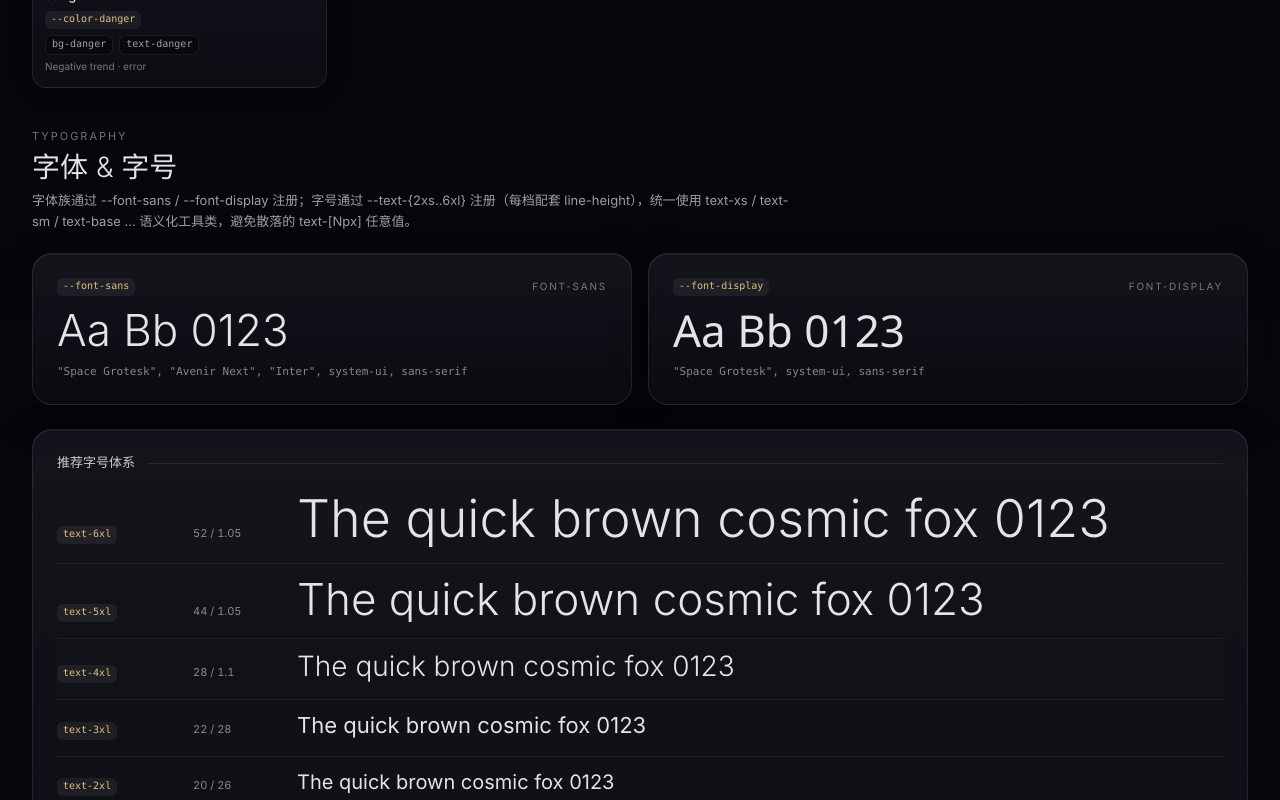
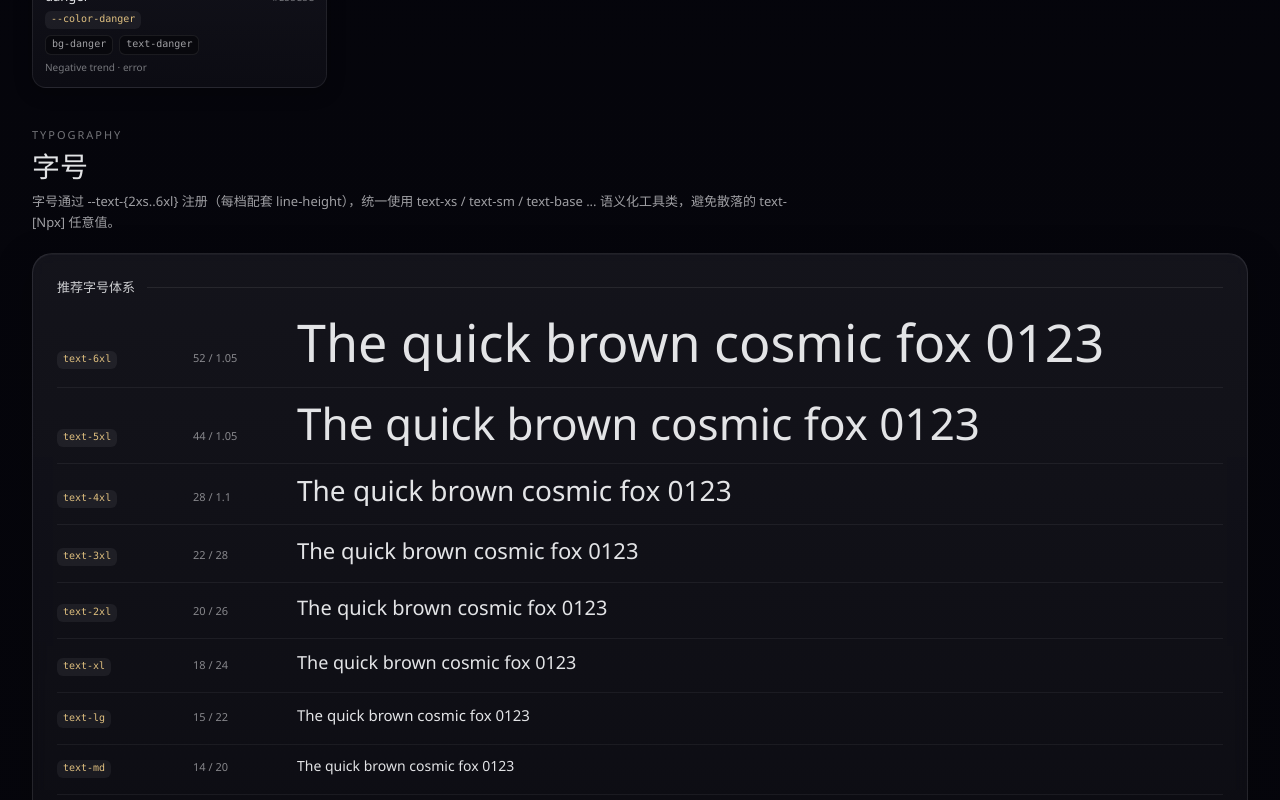
Before and after one commit to 2000JacobHub/design, a Next.js app: page / in a window 1280 px wide. Shown: the part 1820-2620 px from the top of the page. Built offline with nearby package versions, Linux system fonts and the light colour scheme.

Commit message:
feat: init

```diff
--- a/app/globals.css
+++ b/app/globals.css
@@ -6,10 +6,10 @@
 
    NOTE: use bare @theme (not @theme static): the `static` variant
    skips overriding/extending Tailwind v4's built-in namespaces
-   (e.g. --text-*, --font-sans), so custom values would silently
+   (e.g. --text-*), so custom values would silently
    fall back to defaults. Bare @theme both extends new tokens
    (--color-cosmic-black, --text-2xs, ...) and overrides existing
-   ones (--text-xs, --font-sans, ...).
+   ones (--text-xs, ...).
    ============================================================ */
 @theme {
   /* Base / surface */
@@ -30,10 +30,6 @@
   --color-accent-jade: #27757f;
   --color-accent-amethyst: #6f48a4;
   --color-danger: #e58c8c;
-
-  /* Typography — font families */
-  --font-sans: "Space Grotesk", "Avenir Next", "Inter", system-ui, -apple-system, BlinkMacSystemFont, "Segoe UI", sans-serif;
-  --font-display: "Space Grotesk", system-ui, sans-serif;
 
   /* Typography — type scale (denser than Tailwind defaults, suited for data UI)
      Each token ships paired --line-height; consumers can still override via leading-* */
@@ -98,7 +94,6 @@ body {
   min-height: 100%;
   background: var(--color-cosmic-black);
   color: rgb(245 246 248 / 0.92);
-  font-family: var(--font-sans);
   text-rendering: geometricPrecision;
   scrollbar-color: rgb(245 246 248 / 0.18) transparent;
   scrollbar-width: thin;
--- a/components/cosmic/CosmicGravity.tsx
+++ b/components/cosmic/CosmicGravity.tsx
@@ -25,19 +25,6 @@ const colorTokens: ColorToken[] = [
 ];
 
 const colorGroups: ColorGroup[] = ["Surface", "Foreground", "Accent", "Semantic"];
-
-const fontTokens = [
-  {
-    name: "font-sans",
-    value: '"Space Grotesk", "Avenir Next", "Inter", system-ui, sans-serif',
-    className: "font-sans",
-  },
-  {
-    name: "font-display",
-    value: '"Space Grotesk", system-ui, sans-serif',
-    className: "font-display",
-  },
-];
 
 const typeScale = [
   { token: "text-6xl", size: "52 / 1.05", className: "text-6xl font-light" },
@@ -128,24 +115,9 @@ export default function CosmicGravity() {
 
       <Section
         kicker="Typography"
-        title="字体 & 字号"
-        desc="字体族通过 --font-sans / --font-display 注册；字号通过 --text-{2xs..6xl} 注册（每档配套 line-height），统一使用 text-xs / text-sm / text-base ... 语义化工具类，避免散落的 text-[Npx] 任意值。"
+        title="字号"
+        desc="字号通过 --text-{2xs..6xl} 注册（每档配套 line-height），统一使用 text-xs / text-sm / text-base ... 语义化工具类，避免散落的 text-[Npx] 任意值。"
       >
-        <div className="grid grid-cols-1 lg:grid-cols-2 gap-4">
-          {fontTokens.map((font) => (
-            <article key={font.name} className="cosmic-panel p-6 flex flex-col gap-3">
-              <div className="flex items-center justify-between">
-                <CodeTag>{`--${font.name}`}</CodeTag>
-                <span className="text-2xs tracking-[0.18em] text-soft-white/46 uppercase">{font.name}</span>
-              </div>
-              <div className={`text-5xl leading-none font-light text-soft-white/92 ${font.className}`}>
-                Aa Bb 0123
-              </div>
-              <p className="m-0 text-xs text-soft-white/52 break-all font-mono">{font.value}</p>
-            </article>
-          ))}
-        </div>
-
         <div className="cosmic-panel p-6 flex flex-col gap-5">
           <div className="flex items-center gap-3">
             <h3 className="m-0 text-base font-medium text-soft-white/82">推荐字号体系</h3>
@@ -217,7 +189,7 @@ export default function CosmicGravity() {
       <Section
         kicker="Override"
         title="如何修改 / 扩展"
-        desc="编辑 app/globals.css 顶部的 @theme {} 块即可重新映射所有 Tailwind 工具类。新增 token 只需新增一行 --color-x 或 --shadow-y。注意：使用裸 @theme，不要加 static —— @theme static 不会覆盖 / 扩展 Tailwind v4 内置 namespace（--text-*、--font-sans 等），自定义值会静默回落到默认值。"
+        desc="编辑 app/globals.css 顶部的 @theme {} 块即可重新映射所有 Tailwind 工具类。新增 token 只需新增一行 --color-x 或 --shadow-y。注意：使用裸 @theme，不要加 static —— @theme static 不会覆盖 / 扩展 Tailwind v4 内置 namespace（--text-* 等），自定义值会静默回落到默认值。"
       >
         <pre className="cosmic-panel p-5 text-sm leading-relaxed text-soft-white/82 font-mono overflow-x-auto">
 {`@theme {
@@ -226,9 +198,6 @@ export default function CosmicGravity() {
   --color-stardust-gold: #f5d28a;
   --color-accent-teal: #7fb9be;
   /* ... */
-
-  /* Font family → font-sans / font-display */
-  --font-sans: "Space Grotesk", system-ui, sans-serif;
 
   /* Type scale → text-xs / text-sm / text-base / text-md ... */
   --text-xs: 11px;
```
